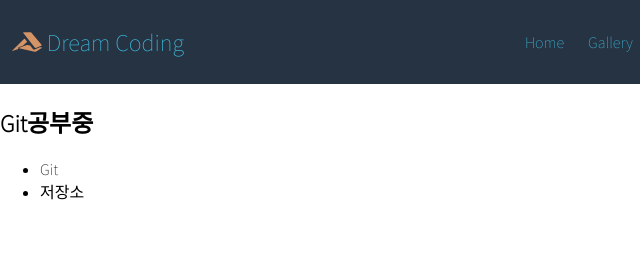
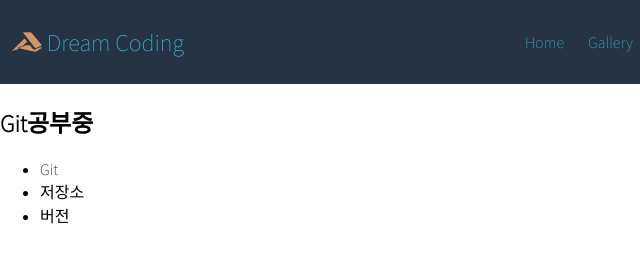
Before and after one commit to ericabyss/DC_navbar_basic, a plain HTML site: page index.html in a window 1280 px wide. Shown: the full height of the page, 0-640 px from the left. Drawn offline with Linux system fonts and the light colour scheme.

Commit message:
버전 추가

```diff
--- a/index.html
+++ b/index.html
@@ -39,6 +39,7 @@
         <ul>
             <li>Git</li>
             <li>저장소</li>
+            <li>버전</li>
         </ul>
 </body>
 </html>
```
